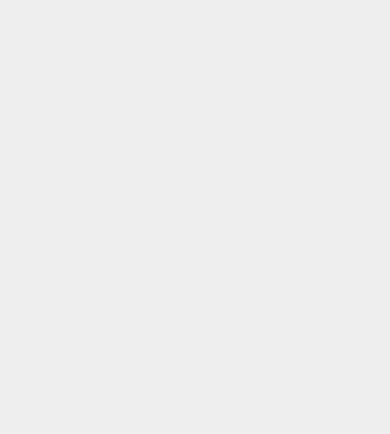
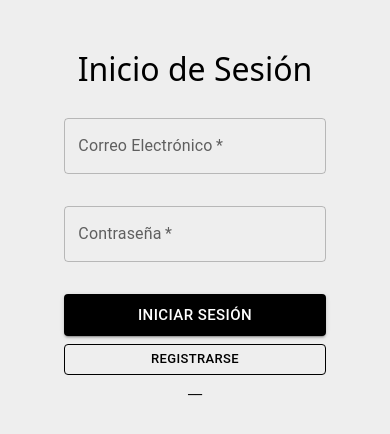
Before and after one commit to PepeRCx/ecommerce-template, a React (Vite) app: page /login in a window 390 px wide. Shown: the top 434 px of the page. Built offline with nearby package versions, Linux system fonts and the light colour scheme.

Commit message:
[IMP] login page designed

```diff
--- a/src/pages/Login/Login.jsx
+++ b/src/pages/Login/Login.jsx
@@ -1,9 +1,20 @@
 import React from 'react';
+import './login.css'
+import { Button, TextField } from '@mui/material';
 
 const Login = () => {
     return (
-        <div>
-
+        <div className='login-card'>
+            <h2>Inicio de Sesión</h2>
+            <section className='user-data'>
+                <TextField required fullWidth label="Correo Electrónico" id="fullWidth" color='black' />
+                <TextField required fullWidth label="Contraseña" id="fullWidth" color='black' sx={{mt: 4}} />
+                <div className='buttons'>
+                    <Button variant='contained' sx={{mt: 4, backgroundColor: 'black'}} size='large' >Iniciar Sesión</Button>
+                    <Button variant='outlined' color='black' sx={{mt: 1}} size='small' >Registrarse</Button>
+                    <p>__</p>
+                </div>
+            </section>
         </div>
     );
 };
--- /dev/null
+++ b/src/pages/Login/login.css
@@ -0,0 +1,34 @@
+.login-card {
+    width: 550px;
+    height: 750px;
+    border-radius: 15px;
+    justify-self: center;
+    text-align: center;
+    color: black;
+
+    & h2 {
+        padding-top: 3vh;
+        font-size: 2rem;
+        font-weight: 400;
+    }
+
+    & .user-data {
+        padding: 3vh;
+
+        & .buttons {
+            display: flex;
+            flex-direction: column;
+        }
+    }
+}
+
+@media (max-width: 768px) {
+    .login-card {
+        width: 80%;
+        max-width: 600px;
+        height: 90%;
+        max-height: 750px;
+        margin-top: 5%;
+        align-self: center;
+    }
+}
```
